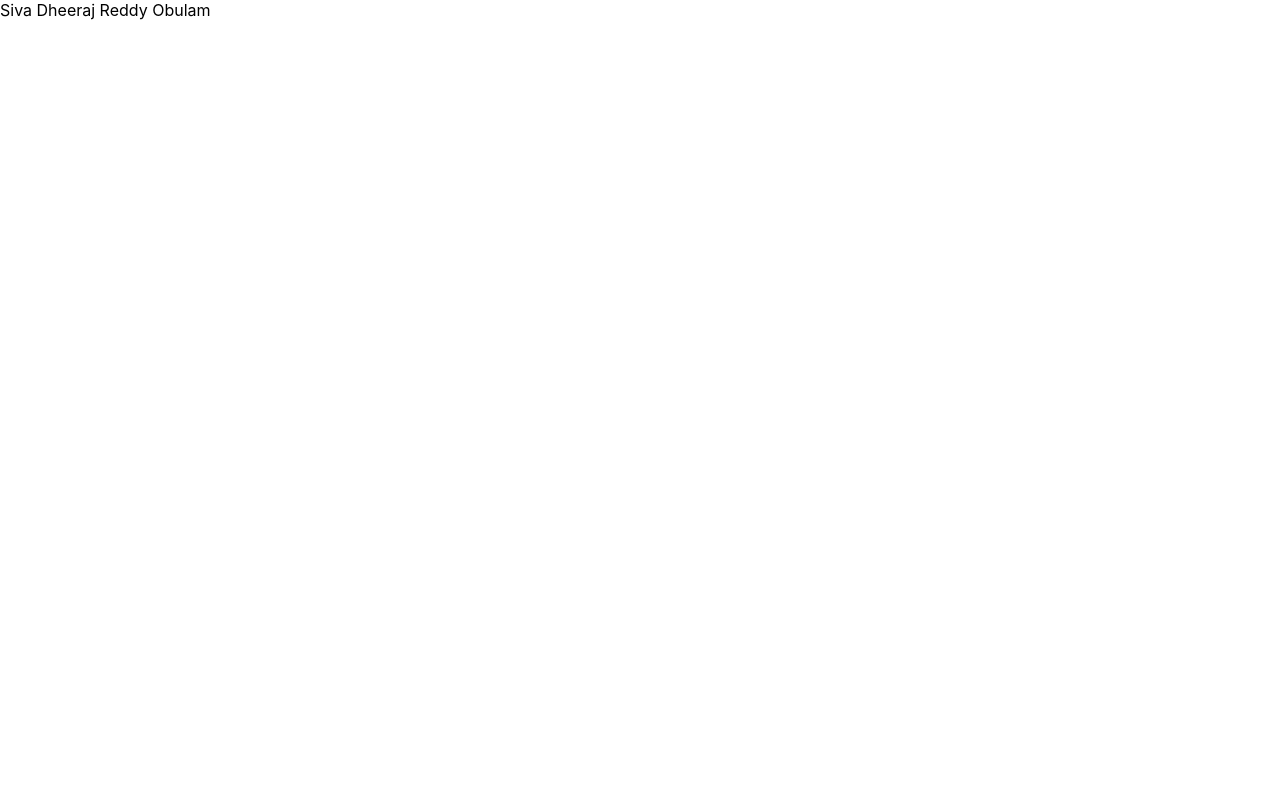
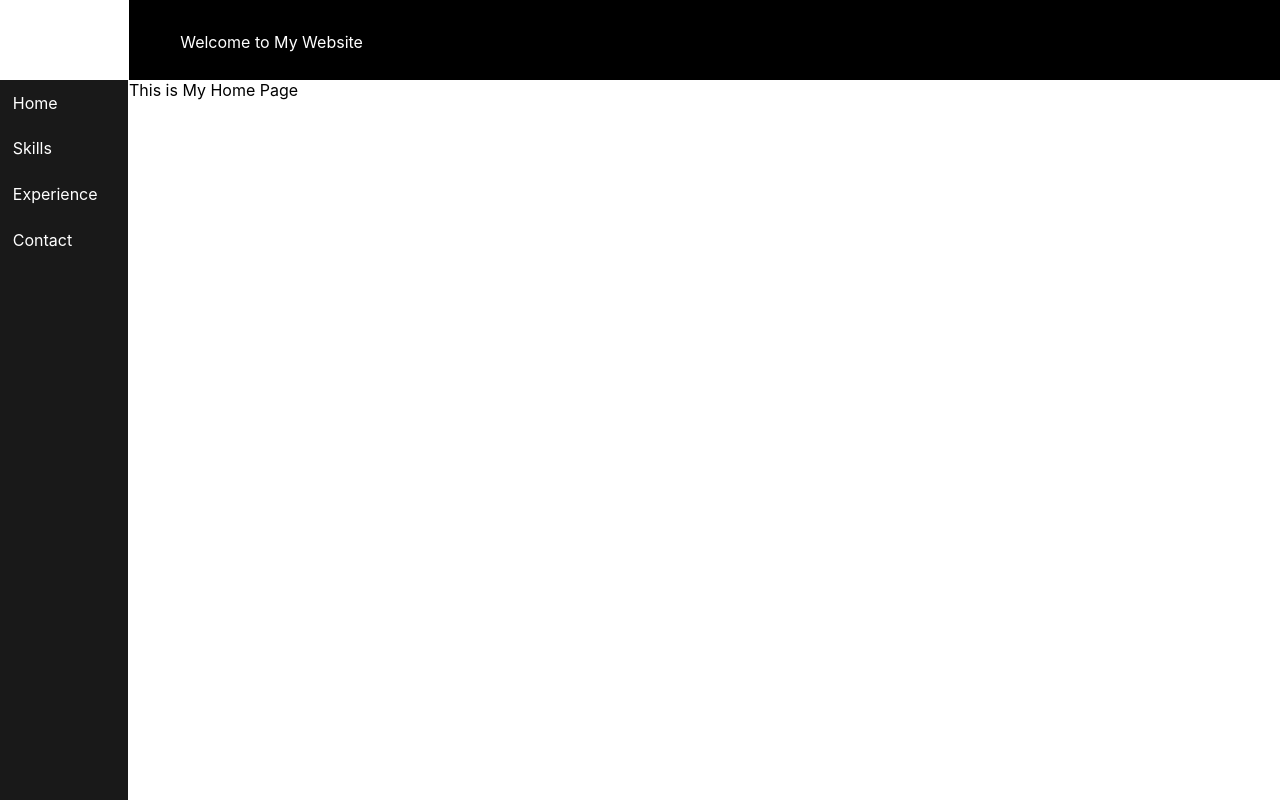
Before and after one commit to SivaDheeraj96/dheeraj.github.io, a React (Create React App) app: page / in a window 1280 px wide. Built offline with nearby package versions, Linux system fonts and the light colour scheme.

Commit message:
Basic sections addition

```diff
--- a/package.json
+++ b/package.json
@@ -4,6 +4,9 @@
   "homepage": "https://SivaDheeraj96.github.io/Dheeraj",
   "private": false,
   "dependencies": {
+    "@fortawesome/fontawesome-svg-core": "^6.2.0",
+    "@fortawesome/free-regular-svg-icons": "^6.2.0",
+    "@fortawesome/react-fontawesome": "^0.2.0",
     "@testing-library/jest-dom": "^5.16.5",
     "@testing-library/react": "^13.3.0",
     "@testing-library/user-event": "^13.5.0",
@@ -15,7 +18,7 @@
     "react": "^18.2.0",
     "react-dom": "^18.2.0",
     "react-scripts": "5.0.1",
-    "sass": "^1.54.8",
+    "sass": "^1.54.9",
     "web-vitals": "^2.1.4"
   },
   "scripts": {
--- /dev/null
+++ b/src/global.d.ts
@@ -0,0 +1,4 @@
+declare module '*.scss' {
+  const content: {[className: string]: string};
+  export = content;
+}
--- a/src/index.tsx
+++ b/src/index.tsx
@@ -1,6 +1,6 @@
 import React from 'react';
 import ReactDOM from 'react-dom/client';
-import './index.css';
+import './index.scss';
 
 import reportWebVitals from './reportWebVitals';
 import { Homepage } from './portfolio/homepage/Homepage';
--- a/src/portfolio/homepage/Homepage.tsx
+++ b/src/portfolio/homepage/Homepage.tsx
@@ -1,9 +1,34 @@
 import React from 'react';
+import { LeftRail } from './LeftRail';
+import styles from './styles/homepage.module.scss';
 
+export interface Section_t {
+  type : 'home' | "skills" | 'experience' | 'contact';
+}
 export const Homepage: React.FC = () => {
-  return (<>
-    <div>
-      <div> Siva Dheeraj Reddy Obulam</div>
+  const [section, setSection] = React.useState<Section_t['type']>('home');
+  return (
+  <>
+    <div className={styles['main-container']}>
+      <LeftRail setSection={setSection}></LeftRail>
+      <div className={styles['body-content']} >
+        <div className={styles['header-container']} >
+          <span className={styles['title']}> Welcome to My Website</span>
+        </div>
+        {section === 'home' &&
+          (<div className='home-container'>This is My Home Page</div>)
+        }
+        {section === 'skills' &&
+          (<div className='skills-container'>This is My Skills Page</div>)
+        }
+        {section === 'experience' &&
+          (<div className='experience-container'>This is My Experience Page</div>)
+        }
+        {section === 'contact' &&
+          (<div className='contact-container'>This is My Contact Page</div>)
+        }
+      </div>
     </div>
-  </>);
+  </>
+  );
 };
--- /dev/null
+++ b/src/portfolio/homepage/LeftRail.tsx
@@ -0,0 +1,22 @@
+import { Section_t } from './Homepage';
+import styles from './styles/leftRail.module.scss';
+
+
+interface props{
+  setSection:(section:Section_t['type']) => void;
+}
+export const LeftRail = (props: props) => {
+  return (
+    <div className={styles["left-rail-container"]}>
+      <div className={styles["left-menu-item"]}></div>
+      <div>
+        <nav className={styles['menu-container']}>
+          <span className={styles['menu-option']} onClick={() => props.setSection('home')}>Home</span>
+          <span className={styles['menu-option']} onClick={() => props.setSection('skills')}>Skills</span>
+          <span className={styles['menu-option']} onClick={() => props.setSection('experience')}>Experience</span>
+          <span className={styles['menu-option']} onClick={() => props.setSection('contact')}>Contact</span>
+        </nav>
+      </div>
+    </div>
+  );
+};
--- /dev/null
+++ b/src/portfolio/homepage/styles/general.module.scss
@@ -0,0 +1,2 @@
+$bg-color: rgba(0, 0, 0, 0.9);
+$primary-color: white;
--- /dev/null
+++ b/src/portfolio/homepage/styles/homepage.module.scss
@@ -0,0 +1,28 @@
+
+.root{
+  font-size: 1em;
+}
+.main-container {
+  width: 100vw;
+  height: 100vh;
+  background-color: rgba(0, 0, 0, 0.9);
+  display: flex;
+  flex-direction: row;
+}
+
+.header-container{
+  background-color: black;
+  height: 10vh;
+  flex-grow: 1;
+  .title{
+    color: white;
+    vertical-align: middle;
+    display: inline-block;
+    margin-top: 4vh;
+    margin-left: 4vw;
+  }
+}
+.body-content{
+  background-color: #FFF;
+  flex-grow: 1;
+}
--- /dev/null
+++ b/src/portfolio/homepage/styles/leftRail.module.scss
@@ -0,0 +1,35 @@
+.left-rail-container{
+  height: 100vh;
+  width: 10%;
+  border-right: 1px solid white;
+
+  .left-menu-item{
+    height: 10%;
+    width: 100%;
+    background-color: white;
+    color: red;
+  }
+  .menu-container{
+    text-decoration: none;
+    display: flex;
+    flex-direction: column;
+
+
+    .menu-option{
+      text-decoration: none;
+      color: white;
+      padding: 10% 5% 10% 10%;
+      overflow: hidden;
+      text-overflow: ellipsis;
+      cursor: pointer;
+
+      &:hover{
+        background-color: rgb(56, 56, 56);
+      }
+
+      &:active{
+        background-color: rgb(115, 115, 115);
+      }
+    }
+  }
+}
--- a/webpack.config.ts
+++ b/webpack.config.ts
@@ -22,7 +22,7 @@ module.exports = {
   ]
   },
   resolve: {
-  extensions: ['.jsx', '.ts', '.js'],
+  extensions: ['.jsx', '.ts', '.js', '.scss'],
   },
   plugins:[
   new HtmlWebpackPlugin({
```
Also changed, not shown: src/portfolio/homepage/Header.tsx (added, +11 -0 lines), src/portfolio/homepage/styles/hompage.style.scss (deleted, +0 -8 lines), src/index.scss (renamed from src/index.css), 1 other file (tests, documents, lock files or other folders).
